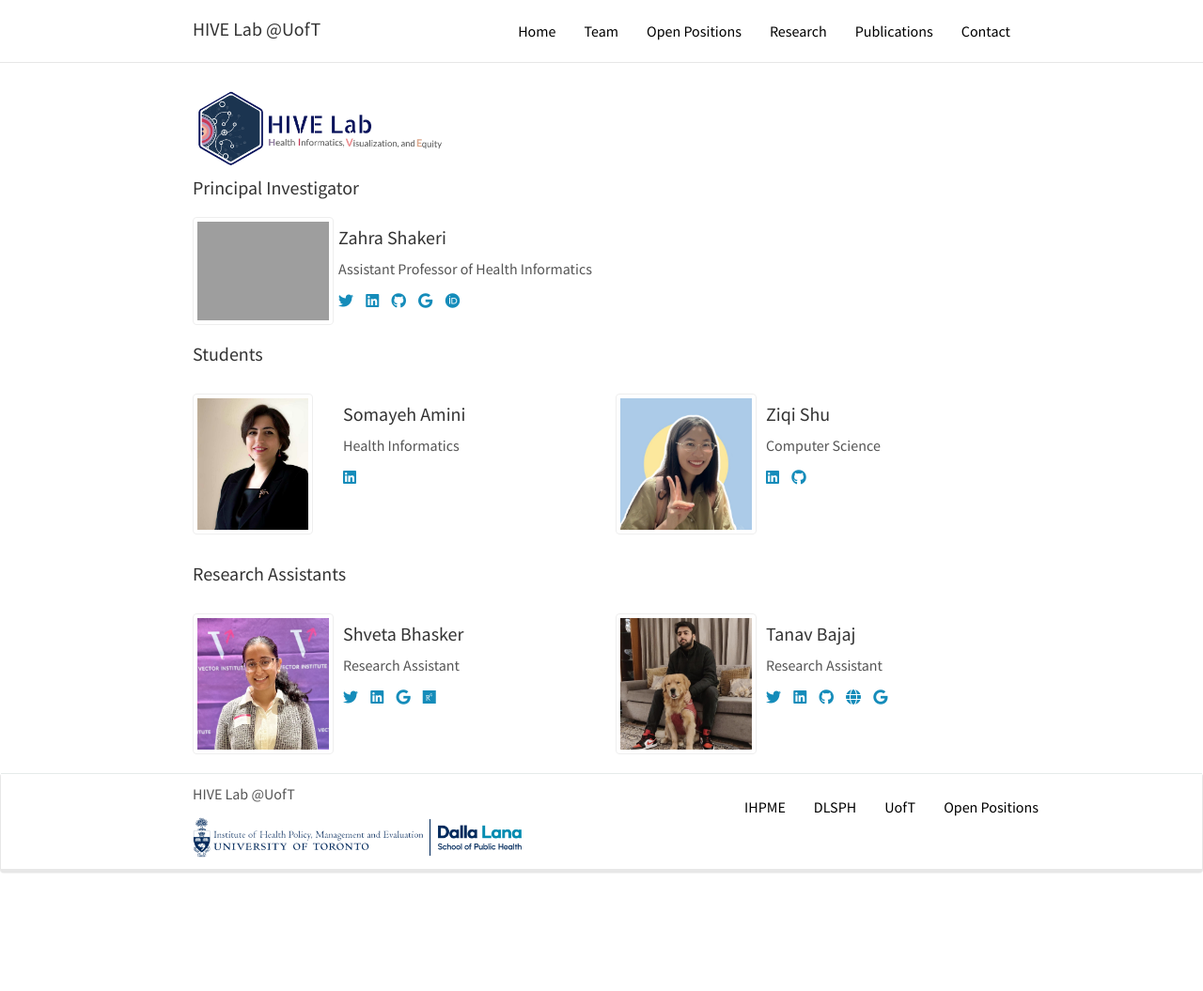
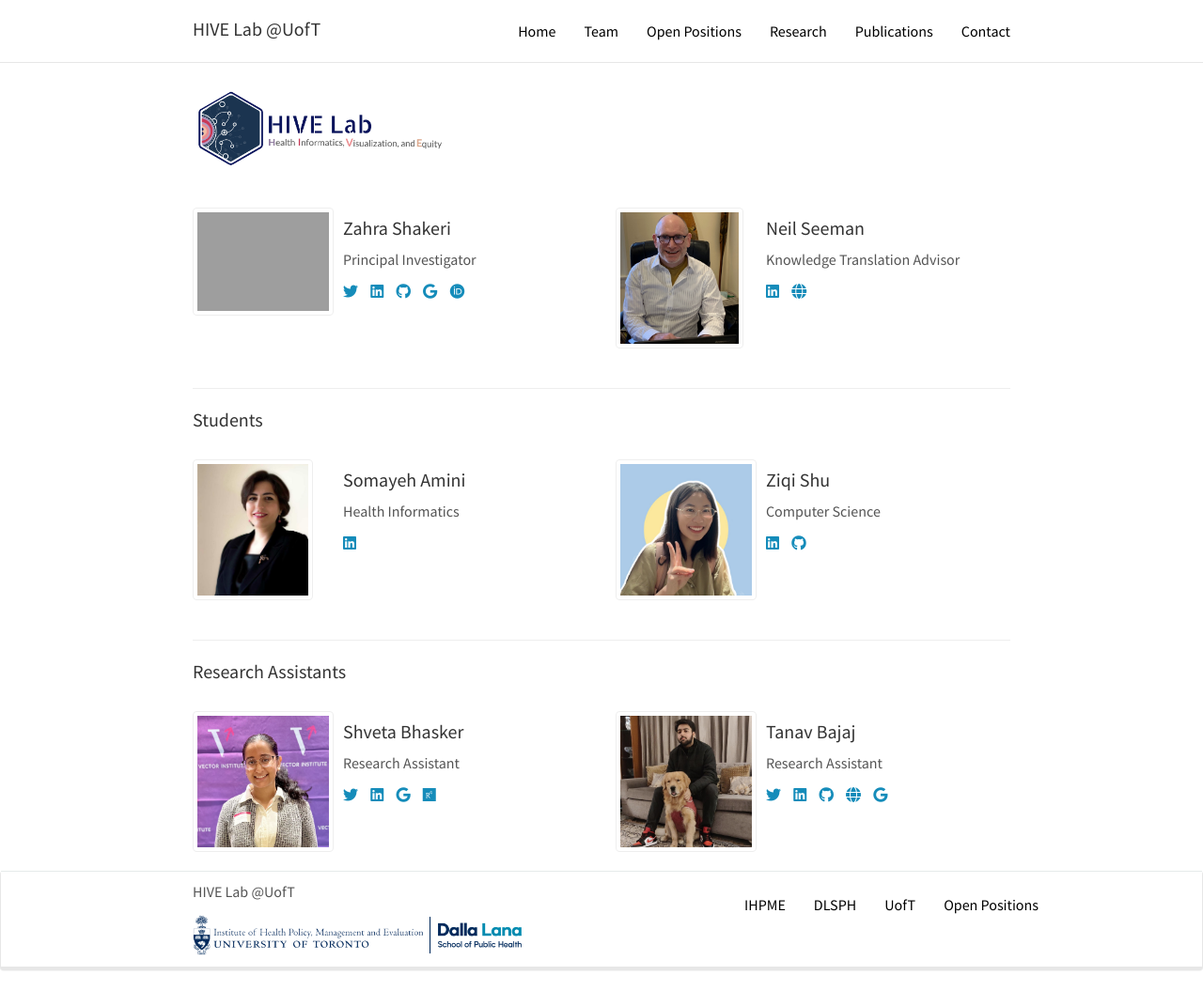
Before and after one commit to HIVE-UofT/hive-uoft-old-site, a Jekyll site: the page built from _pages/team/index.html, in a window 1280 px wide and 1055 px high. Shown: the whole window at 94% size. Built offline with Jekyll 4.4.1, drawn with Linux system fonts in a browser that asks for light colours; nearby versions of some CDN libraries.

Commit message:
team updated

```diff
--- a/_pages/team/_posts/2022-06-01-researcher-zahra.md
+++ b/_pages/team/_posts/2022-06-01-researcher-zahra.md
@@ -3,7 +3,7 @@ layout: member
 category: PI
 title: Zahra Shakeri
 image: zahra.jpg
-role: Assistant Professor of Health Informatics
+role: Principal Investigator
 permalink: 'team/zshakeri'
 social:
     twitter: https://twitter.com/ZahraShakerii
--- a/_pages/team/index.html
+++ b/_pages/team/index.html
@@ -10,20 +10,26 @@ permalink: /team/
     style="filter: grayscale(0%); max-width: 270px;"/>
 <!-- Staff -->
 
-<h4><a id="PI"></a>Principal Investigator</h4>
+<br>
+<br>
+
+<!--<h4><a id="RA"></a>Students</h4>-->
+
 {% assign members = site.posts | where: 'category', 'PI' | sort: 'date' %}
+
+<div class="row">
     {% for member in members %}
+    <div class="col-sm-6 clearfix">
         <div class="card team-member-card">
-    <div class="row mt-3">
-        <div class="col-md-2">
+            <div class="row">
+                <div class="col-md-4">
                     <a href={{member.url}}>
                         <img src="{{ site.url }}{{ site.baseurl }}/images/team/{{ member.image }}"
                         class="card-img img-responsive img-thumbnail"
-                    style="filter: grayscale(10%); max-width: 150px;"/>
+                        style="filter: grayscale(10%); max-width: 150px;max-height: 150px;"/>
                     </a>
                 </div>
-
-        <div class="col-md-10">
+                <div class="col-md-6">
                     <div class="card-body">
                         <h4 class="card-title">{{ member.title }}</h4>
                         <p class="card-text">{{ member.role }}</p>
@@ -61,7 +67,13 @@ permalink: /team/
                 </div>
             </div>
         </div>
+    </div>
     {% endfor %}
+</div>
+
+
+
+<hr>
 
 <!-- Students -->
 
@@ -148,7 +160,7 @@ permalink: /team/
 </div>
 
 
-
+<hr>
 
 <h4><a id="RA"></a>Research Assistants</h4>
 
```
Also changed, not shown: other parts of _pages/team/_posts/2022-06-01-researcher-zahra.md (+1 -1 lines), _pages/team/_posts/2023-05-15-researcher-neil.md (added, +20 -0 lines), _pages/team/_posts/2023-5-8-researcher-tanav.md (+1 -1 lines), _pages/team/tmp/2023-5-8-researcher-Grace.md (deleted, +0 -19 lines), images/team/Somayeh_amini.jpeg, images/team/nseeman.jpg (added). Lines whose indentation alone changed are shown as unchanged.
